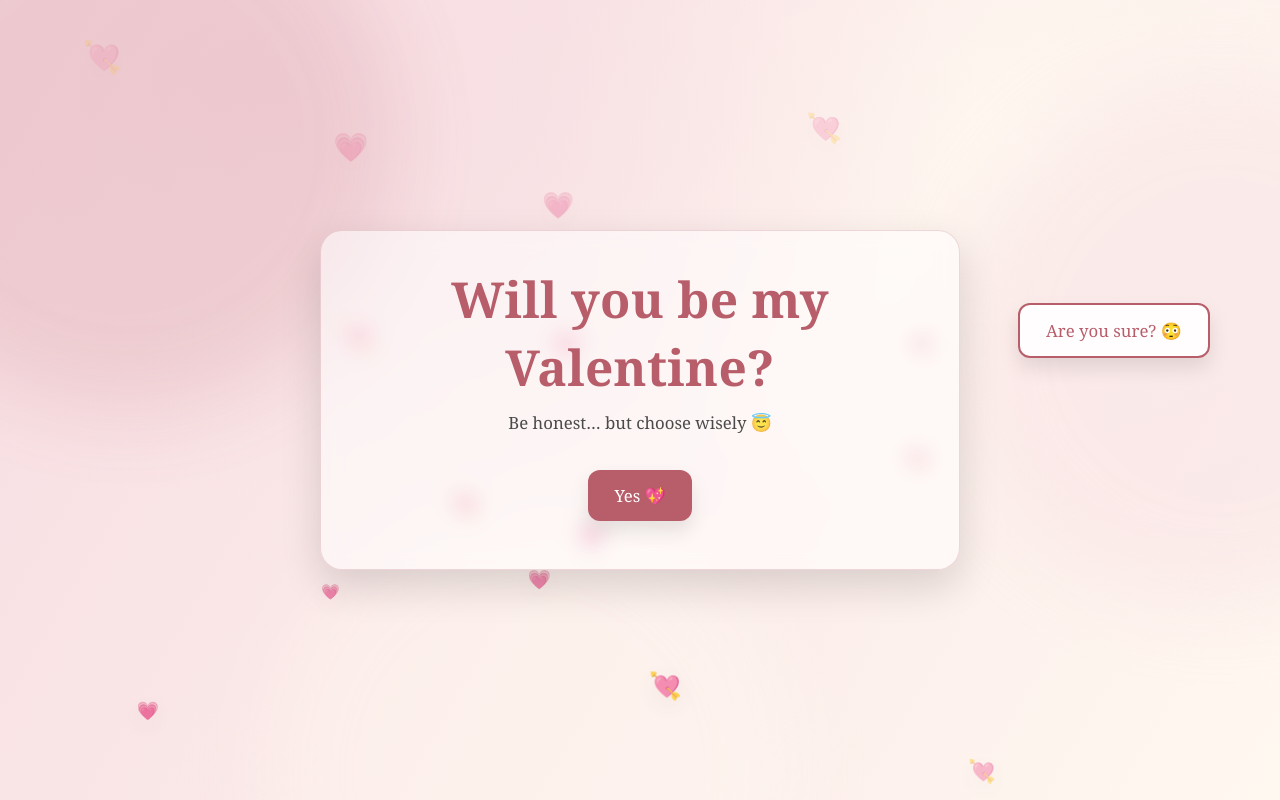
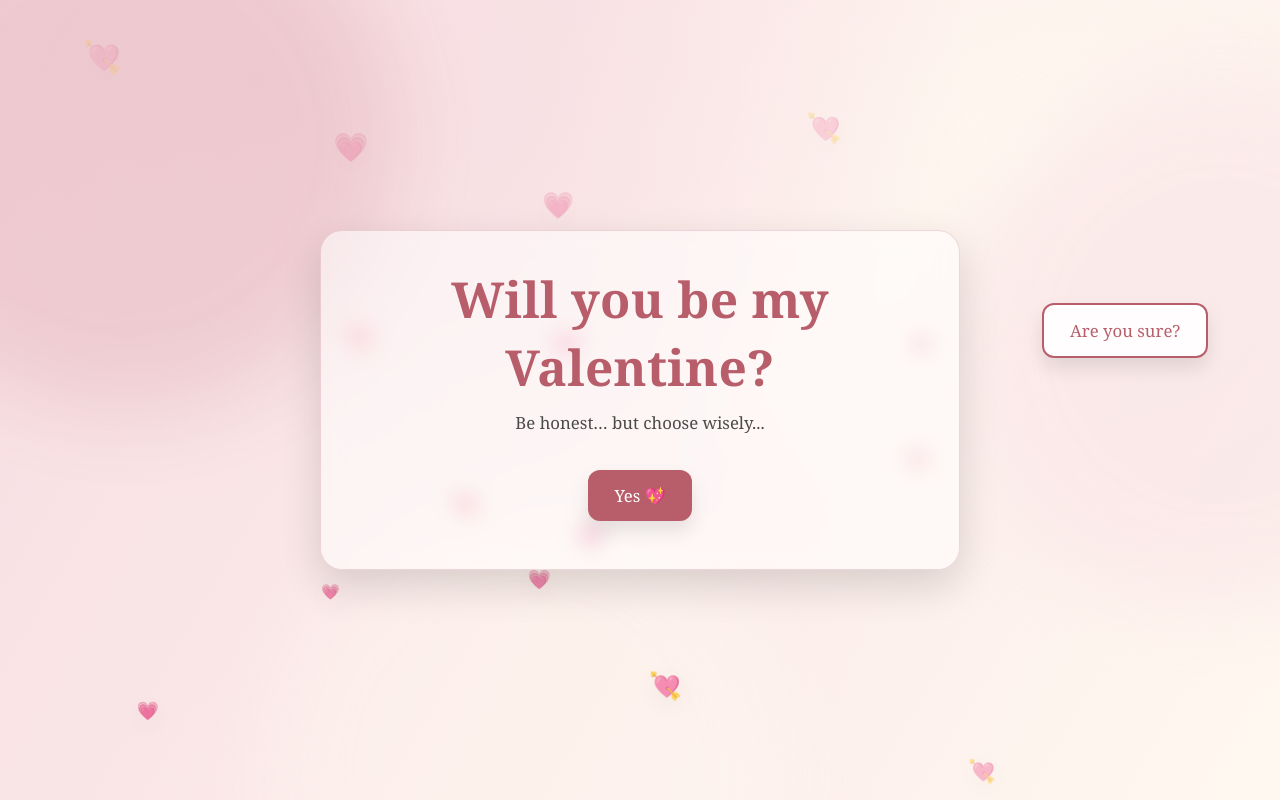
Before and after one commit to tiraaamisuuu/Valentines, a plain HTML site: page index.html in a window 1280 px wide. Both pictures are taken after a click on the button "No 😢". Drawn offline with Linux system fonts and the light colour scheme.

Commit message:
changed some text

```diff
--- a/index.html
+++ b/index.html
@@ -21,14 +21,13 @@
   <section class="intro-screen" id="intro">
     <div class="intro-card">
       <h1>Will you be my Valentine?</h1>
-      <p class="intro-sub">Be honest… but choose wisely 😇</p>
+      <p class="intro-sub">Be honest… but choose wisely...</p>
 
       <div class="btn-container" id="btnContainer">
         <button id="yesBtn" type="button">Yes 💖</button>
         <button id="noBtn" type="button">No 😢</button>
       </div>
 
-      <p id="message" aria-live="polite">Yes! 💘 Let’s start our love story...</p>
     </div>
   </section>
 
--- a/js/script.js
+++ b/js/script.js
@@ -33,12 +33,12 @@ document.addEventListener("DOMContentLoaded", () => {
 
   const noTease = [
     "No 😢",
-    "Are you sure? 😳",
+    "Are you sure? ",
     "Maya… don’t do this 😭",
-    "You’re joking right? 😤",
-    "That button is broken 😇",
-    "Try Yes instead 💖",
-    "You can’t catch me 😈"
+    "You’re joking right?",
+    "Really?!?!",
+    "Try Yes instead ",
+    "Hmpf"
   ];
   let teaseIndex = 0;
 
@@ -185,7 +185,7 @@ document.addEventListener("DOMContentLoaded", () => {
 
     // Click = even more teasing
     noBtn.addEventListener("click", () => {
-      noBtn.textContent = "😳 Nice try";
+      noBtn.textContent = "Nice try";
       moveNoButton();
     });
 
```
